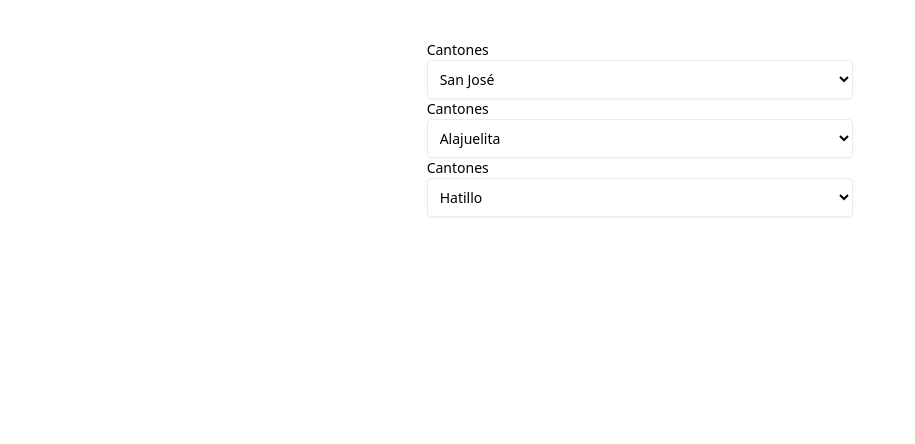
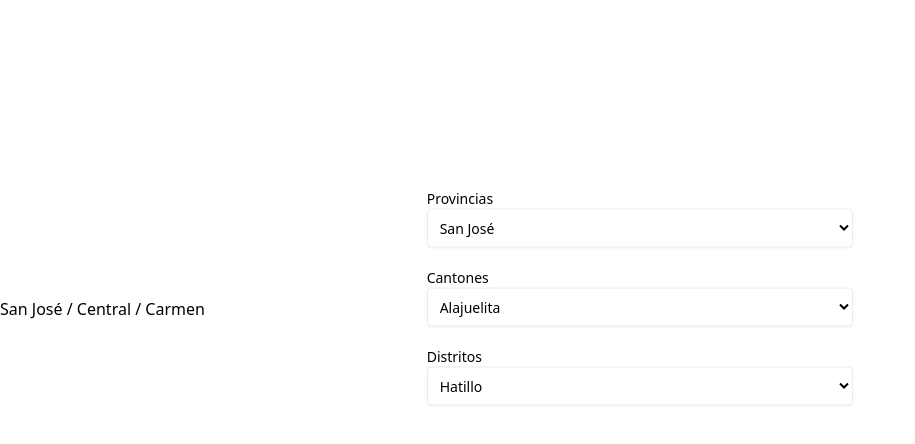
Before and after one commit to luigyy/cr-places-select, a React (Vite) app: page / in a window 1280 px wide. Shown: the top 444 px of the page, without its empty margins (0-915 px from the left). Built offline with nearby package versions, Linux system fonts and the light colour scheme.

Commit message:
added location

```diff
--- a/src/App.tsx
+++ b/src/App.tsx
@@ -10,7 +10,7 @@ const ProvinciasSelect = ({
 }) => {
   return (
     <div className="flex flex-col">
-      <label className="text-sm font-medium">Cantones</label>
+      <label className="text-sm font-medium">Provincias</label>
       <select
         onChange={(e) => onChangeFn(e.target.value as keyof typeof PROVINCIAS)}
         className="p-2 bg-transparent rounded text-sm border border-zinc-200/70 shadow-sm"
@@ -55,15 +55,22 @@ const CantonesSelect = ({
 
 const DistritosSelect = ({
   distritos,
+  onChangeFn,
 }: {
   distritos: Record<string, string>;
+  onChangeFn: (distrito: string) => void;
 }) => {
   return (
     <div className="flex flex-col">
-      <label className="text-sm font-medium">Cantones</label>
-      <select className="p-2 bg-transparent rounded border text-sm border-zinc-200/70 shadow-sm">
+      <label className="text-sm font-medium">Distritos</label>
+      <select
+        onChange={(e) => onChangeFn(e.target.value)}
+        className="p-2 bg-transparent rounded border text-sm border-zinc-200/70 shadow-sm"
+      >
         {Object.keys(distritos).map((key) => (
-          <option>{distritos[key as keyof typeof distritos]}</option>
+          <option value={key}>
+            {distritos[key as keyof typeof distritos]}
+          </option>
         ))}
       </select>
     </div>
@@ -71,13 +78,20 @@ const DistritosSelect = ({
 };
 
 function App() {
-  const [selectedProvince, setSelectedProvince] =
+  //change handlers
+  const [selectedProvince, setSelectedProvincia] =
     useState<keyof typeof PROVINCIAS>("1");
   const [selectedCanton, setSelectedCanton] = useState("01");
+  const [selectedDistrito, setSelectedDistrito] = useState("01");
 
-  if (!selectedProvince) return;
-  if (!selectedCanton) return;
+  //location object - contains the current selected location
+  const [location, setLocation] = useState({
+    provincia: "",
+    canton: "",
+    distrito: "",
+  });
 
+  //object containing dropdown options
   const [cantones, setCantones] = useState<
     Record<string, { nombre: string; distritos: Record<string, string> }>
   >(PROVINCIAS["1"].cantones);
@@ -86,21 +100,38 @@ function App() {
     PROVINCIAS[selectedProvince].cantones["01"].distritos
   );
 
+  //updates handlers
   useEffect(() => {
     setCantones(PROVINCIAS[selectedProvince].cantones);
+    setSelectedCanton("01");
   }, [selectedProvince]);
-  //
+
   useEffect(() => {
     setDistritos(cantones[selectedCanton as keyof typeof cantones].distritos);
   }, [selectedCanton]);
 
+  useEffect(() => {
+    setLocation({
+      provincia: PROVINCIAS[selectedProvince].nombre,
+      canton: cantones[selectedCanton].nombre,
+      distrito: distritos[selectedDistrito],
+    });
+  }, [selectedProvince, selectedCanton, selectedDistrito]);
+
   return (
     <>
-      <div className="w-1/3 mx-auto py-10">
-        <ProvinciasSelect onChangeFn={setSelectedProvince} />
+      <div className="w-1/3 mx-auto py-10 translate-y-1/2 space-y-5">
+        <ProvinciasSelect onChangeFn={setSelectedProvincia} />
         <CantonesSelect onChangeFn={setSelectedCanton} cantones={cantones} />
-        <DistritosSelect distritos={distritos} />
+        <DistritosSelect
+          onChangeFn={setSelectedDistrito}
+          distritos={distritos}
+        />
       </div>
+      {/* log  */}
+      <p>
+        {location.provincia} / {location.canton} / {location.distrito}
+      </p>
     </>
   );
 }
```
